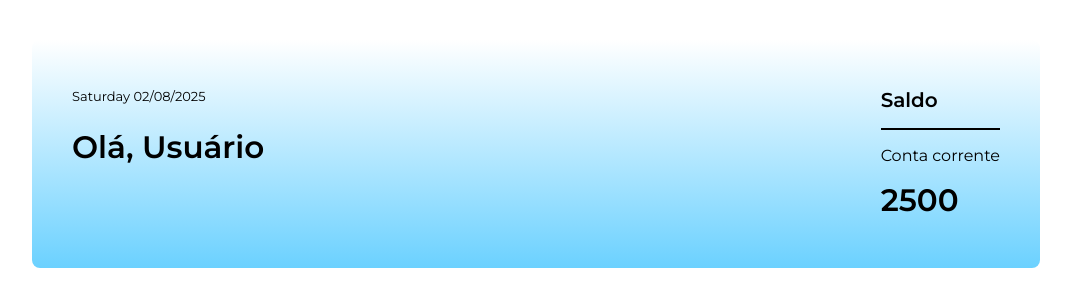
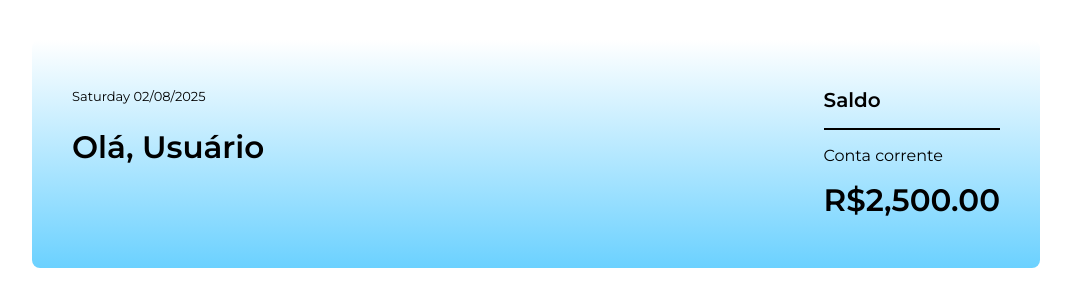
Before and after one commit to maitabom/anybank, an Angular app: page / in a window 1280 px wide. Shown: the top 306 px of the page, without its empty margins (104-1175 px from the left). Built offline with nearby package versions, Linux system fonts and the light colour scheme.

Commit message:
feat: adicionar suporte a localização e formatação de moeda nos componentes de banner

```diff
--- a/angular.json
+++ b/angular.json
@@ -115,6 +115,9 @@
             "scripts": []
           }
         }
+      },
+      "i18n": {
+        "sourceLocale": "pt"
       }
     }
   },
--- a/src/app/components/banner-account/banner-account.component.html
+++ b/src/app/components/banner-account/banner-account.component.html
@@ -2,5 +2,5 @@
   <h2 class="titulo">Saldo</h2>
   <div class="divisoria"></div>
   <span class="tipo-conta">Conta corrente</span>
-  <span class="saldo">{{ 2500 }}</span>
+  <span class="saldo">{{ 2500 | currency : "BRL" }}</span>
 </section>
--- a/src/app/components/banner-account/banner-account.component.ts
+++ b/src/app/components/banner-account/banner-account.component.ts
@@ -1,8 +1,9 @@
+import { CurrencyPipe } from '@angular/common';
 import { Component } from '@angular/core';
 
 @Component({
   selector: 'app-banner-account',
-  imports: [],
+  imports: [CurrencyPipe],
   templateUrl: './banner-account.component.html',
   styleUrl: './banner-account.component.css'
 })
--- a/src/app/components/banner-welcome/banner-welcome.component.html
+++ b/src/app/components/banner-welcome/banner-welcome.component.html
@@ -1,4 +1,6 @@
 <section class="boas-vindas">
-  <span class="data">{{ currentDate | date : "EEEE dd/MM/yyyy" }}</span>
+  <span class="data">{{
+    currentDate | date : "EEEE dd/MM/yyyy" | titlecase
+  }}</span>
   <h1 class="titulo">Olá, Usuário</h1>
 </section>
--- a/src/app/components/banner-welcome/banner-welcome.component.ts
+++ b/src/app/components/banner-welcome/banner-welcome.component.ts
@@ -1,9 +1,9 @@
-import { DatePipe } from '@angular/common';
+import { DatePipe, TitleCasePipe } from '@angular/common';
 import { Component } from '@angular/core';
 
 @Component({
   selector: 'app-banner-welcome',
-  imports: [DatePipe],
+  imports: [DatePipe, TitleCasePipe],
   templateUrl: './banner-welcome.component.html',
   styleUrl: './banner-welcome.component.css'
 })
```
